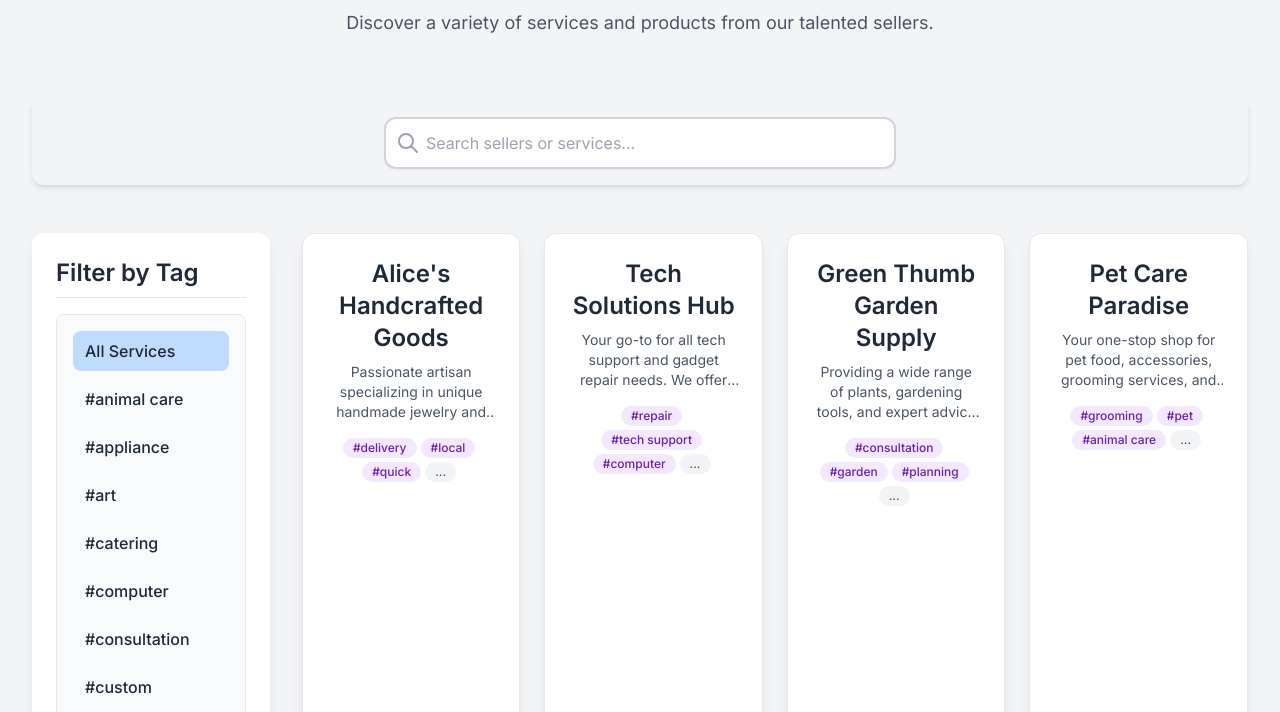
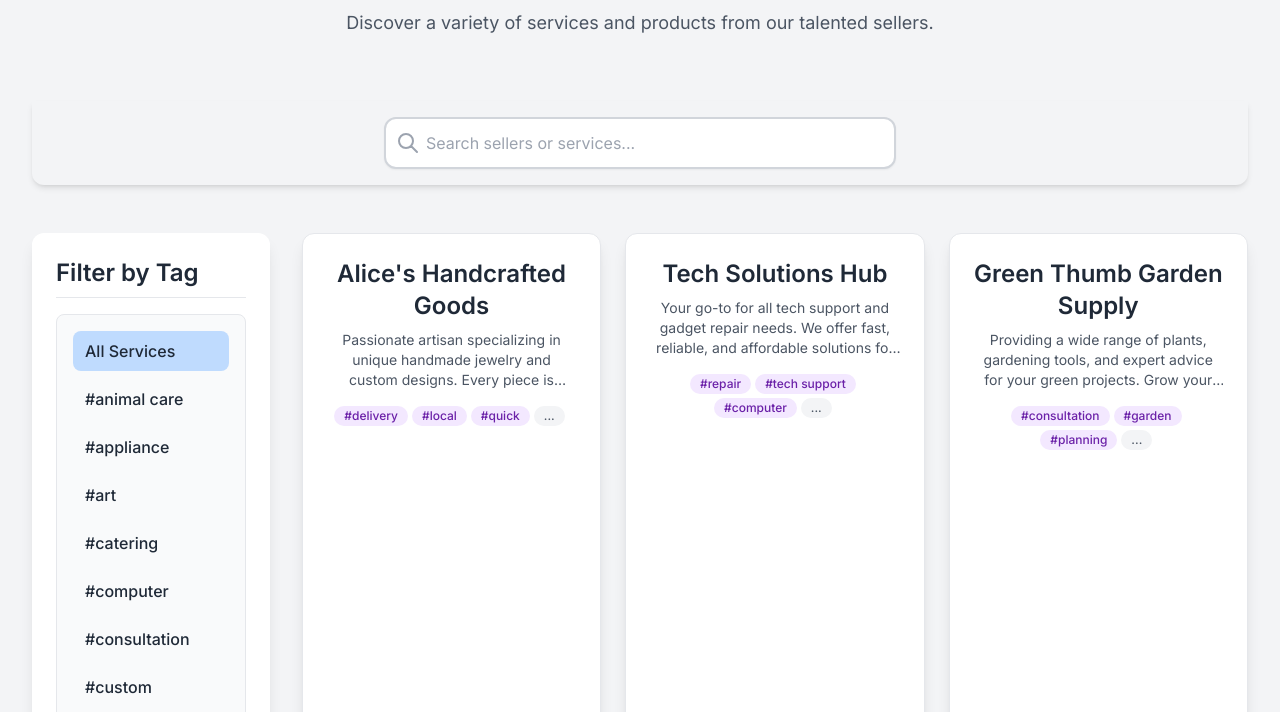
Before and after one commit to RKMerc/DASTRUCFinals, a plain HTML site: page home/index.html in a window 1280 px wide. Shown: the part 87-799 px from the top of the page. Drawn offline with nearby package versions, Linux system fonts and the light colour scheme.

Commit message:
updated code

```diff
--- a/home/index.html
+++ b/home/index.html
@@ -52,7 +52,7 @@
 
             <!-- Seller Profile Cards Section -->
             <div id="sellerCardsContainer"
-                 class="grid grid-cols-1 sm:grid-cols-2 md:grid-cols-2 lg:grid-cols-3 xl:grid-cols-4 gap-6 w-full lg:w-3/4 xl:w-4/5 grid-auto-fit-cols">
+                 class="grid gap-6 w-full lg:w-3/4 xl:w-4/5 grid-auto-fit-cols">
                 <!-- Seller cards will be dynamically loaded here by JavaScript -->
             </div>
         </div>
```
